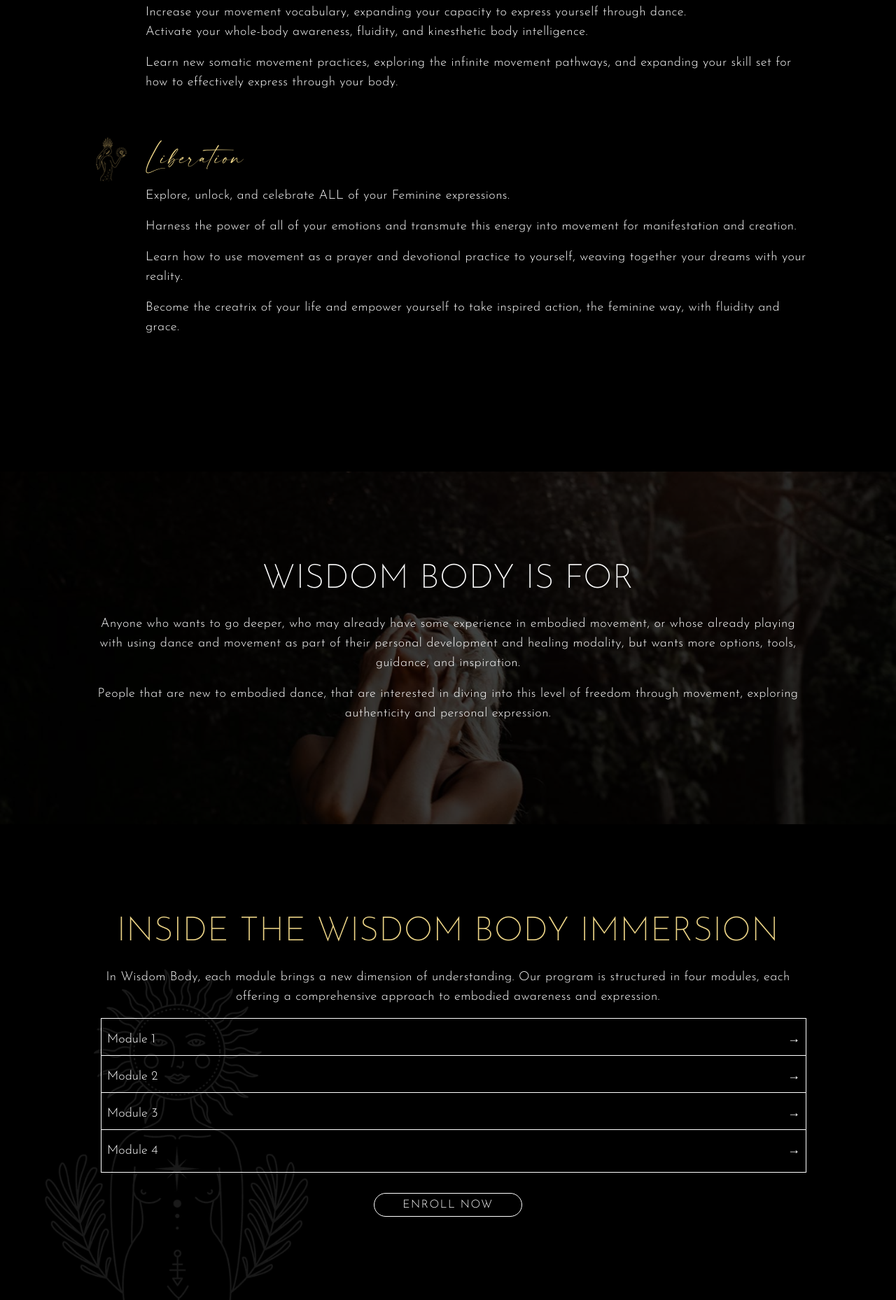
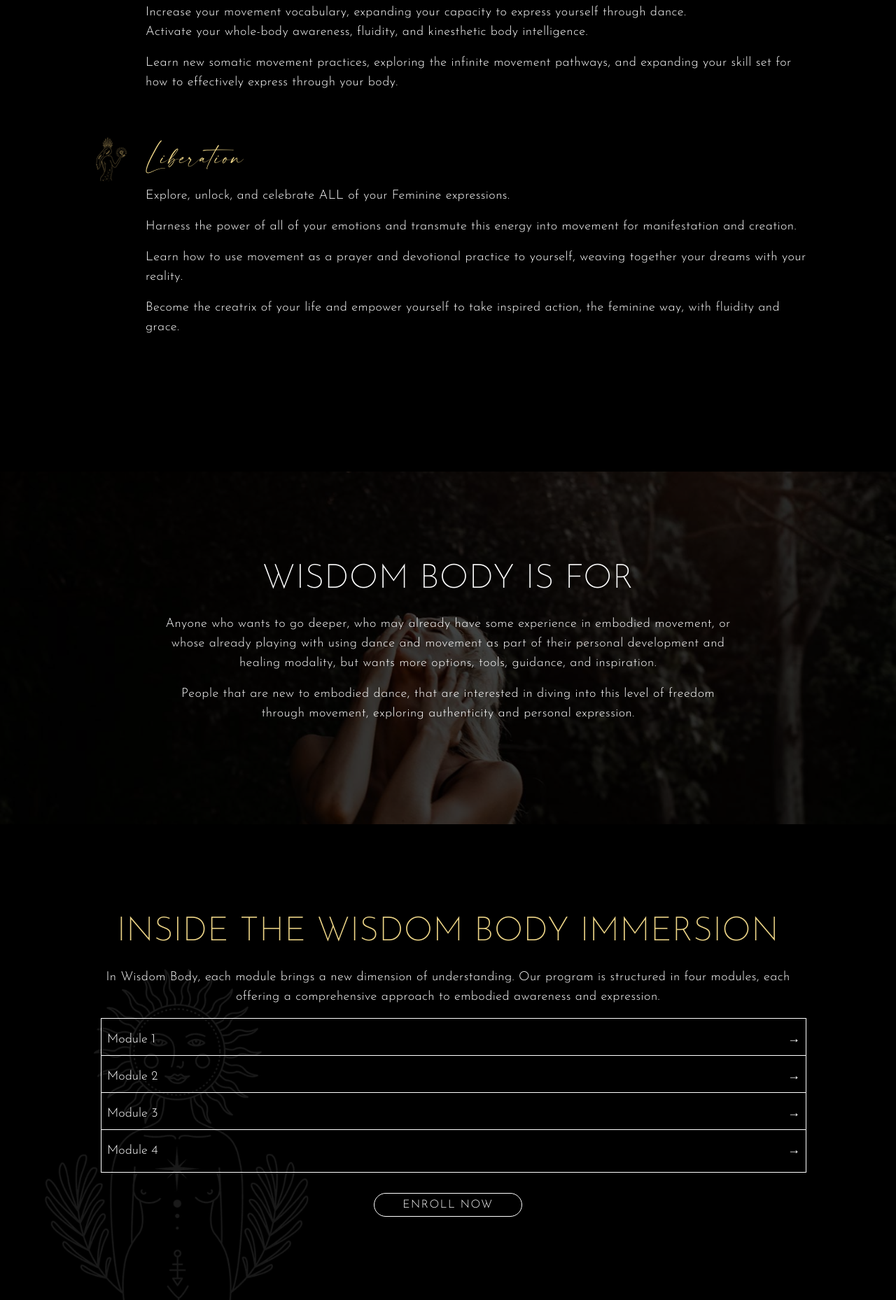
Before and after one commit to brittwoodard/manamei, a Jekyll site: the page built from _courses/wisdom-body.md, in a window 1280 px wide. Shown: the part 2489-4347 px from the top of the page at 70% size. Built offline with Jekyll 4.4.1, drawn with Linux system fonts in a browser that asks for light colours; nearby versions of some CDN libraries; comment, search, counter and statistics services are not loaded.

Commit message:
program layout

```diff
--- a/_includes/cta-course.html
+++ b/_includes/cta-course.html
@@ -1,5 +1,12 @@
-<section>
-    <h2>{{page.cta.heading}}</h2>
-    <p>{{page.cta.description_html}}</p>
-    <a href="{{page.cta.button.url}}">{{page.cta.button.text}}</a>
+<section class="p-10p bg-image-style bg-overlay"
+    style="background-image: url('{{page.cta.background-image.background_image}}'); background-position: {{page.cta.background-image.image_focus}};">
+    <div class="text-center">
+        <h2 class="text-lg-serif">{{page.cta.heading}}</h2>
+        <div class="px-10p">
+            <p>{{page.cta.description_html}}</p>
+        </div>
+    </div>
+    <div class="text-center mt-8">
+        <a href="{{page.cta.button.url}}" class="button">{{page.cta.button.text}}</a>
+    </div>
 </section>
--- a/_includes/who-its-for.html
+++ b/_includes/who-its-for.html
@@ -1,4 +1,6 @@
 <section class="bg-image-style bg-overlay p-10p text-center" style="background-image: url('{{page.who-its-for.background-image.background_image}}'); background-position: {{page.who-its-for.background-image.image_focus}}">
     <h2 class="heading-lg-sans">{{page.heading.title}} is for</h2>
-    <p>{{page.who-its-for.description_html}}</p>
+    <div class="px-10p">
+        <p>{{page.who-its-for.description_html}}</p>
+    </div>
 </section>
--- a/assets/css/output-style.css
+++ b/assets/css/output-style.css
@@ -943,6 +943,9 @@
 .p-5p {
   padding: 5%;
 }
+.p-20p {
+  padding: 20%;
+}
 .px-20p {
   padding-left: 20%;
   padding-right: 20%;
@@ -954,6 +957,10 @@
 .py-5p {
   padding-top: 5%;
   padding-bottom: 5%;
+}
+.px-10p {
+  padding-left: 10%;
+  padding-right: 10%;
 }
 .text-left {
   text-align: left;
```
Also changed, not shown: _courses/wisdom-body.md (+3 -0 lines).
